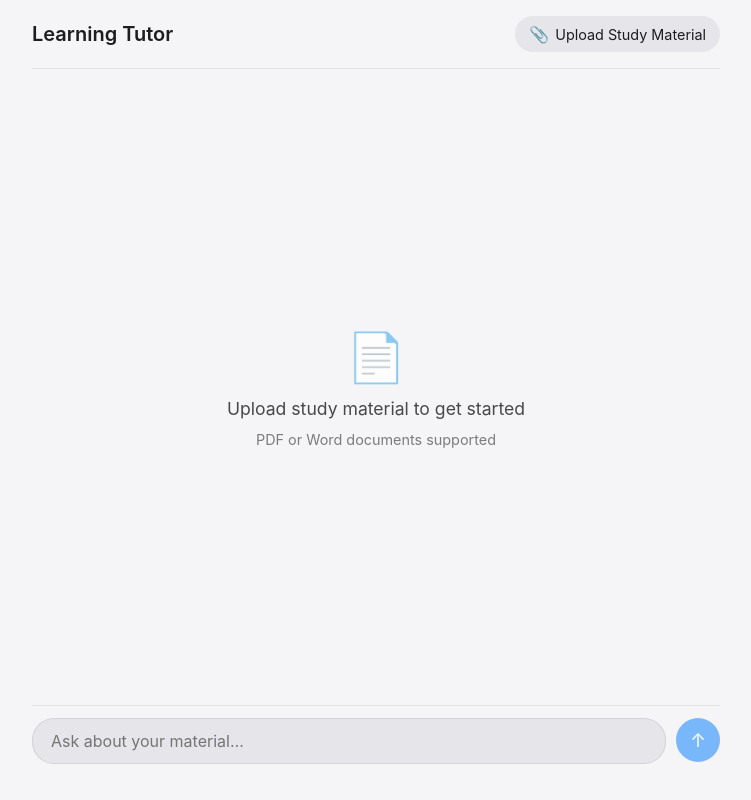
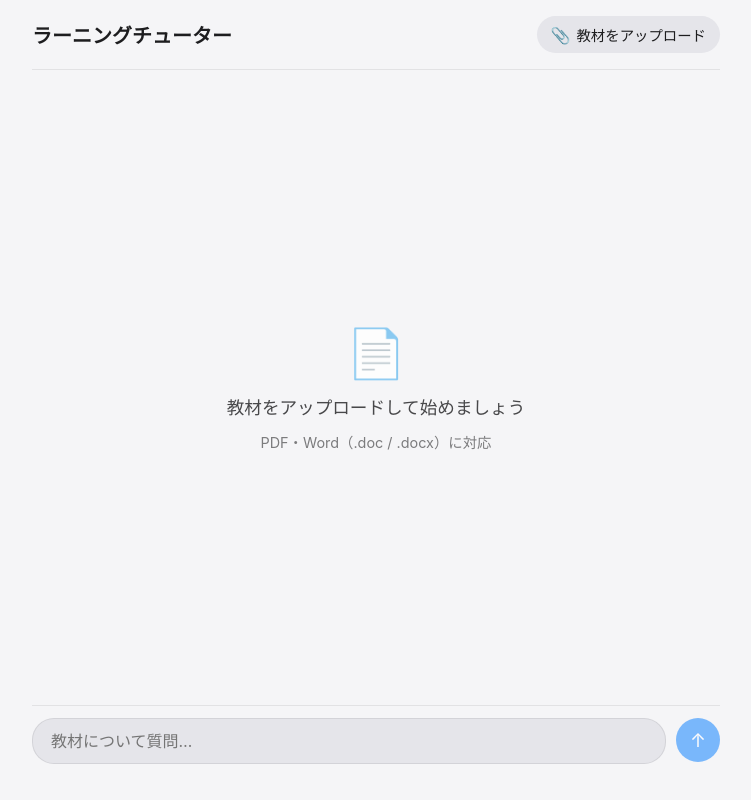
Before and after one commit to carai-creater/intellect2, a Next.js app: page / in a window 1280 px wide. Shown: the whole page, without its empty margins (264-1015 px from the left). Built offline with nearby package versions, Linux system fonts and the light colour scheme.

Commit message:
japanese

```diff
--- a/app/components/Chat.tsx
+++ b/app/components/Chat.tsx
@@ -120,10 +120,10 @@ export default function Chat() {
         try {
           data = text ? JSON.parse(text) : {};
         } catch {
-          if (!res.ok) throw new Error(text || "Upload failed");
-          throw new Error("Invalid response from server");
+          if (!res.ok) throw new Error(text || "アップロードに失敗しました");
+          throw new Error("サーバーからの応答が不正です");
         }
-        if (!res.ok) throw new Error(data.error || text || "Upload failed");
+        if (!res.ok) throw new Error(data.error || text || "アップロードに失敗しました");
         fileIdRef.current = data.id;
         setMessages((prev) => [
           ...prev,
@@ -132,7 +132,7 @@ export default function Chat() {
         setSending(true);
         await sendToDify(ANALYZE_PROMPT, data.id, conversationIdRef.current);
       } catch (err) {
-        setError(err instanceof Error ? err.message : "Upload failed");
+        setError(err instanceof Error ? err.message : "アップロードに失敗しました");
       } finally {
         setUploading(false);
         setSending(false);
@@ -154,7 +154,7 @@ export default function Chat() {
     setSending(true);
     sendToDify(text, fileIdRef.current, conversationIdRef.current)
       .catch((err) => {
-        setError(err instanceof Error ? err.message : "Send failed");
+        setError(err instanceof Error ? err.message : "送信に失敗しました");
       })
       .finally(() => {
         setSending(false);
@@ -164,14 +164,14 @@ export default function Chat() {
   return (
     <div className={styles.chat}>
       <div className={styles.chatToolbar}>
-        <h1>Learning Tutor</h1>
+        <h1>ラーニングチューター</h1>
         <label
           className={`${styles.uploadBtn} ${uploading ? styles.disabled : ""}`}
         >
           <span className={styles.uploadIcon} aria-hidden>
             📎
           </span>
-          Upload Study Material
+          教材をアップロード
           <input
             type="file"
             accept=".pdf,.doc,.docx"
@@ -188,7 +188,7 @@ export default function Chat() {
           <button
             type="button"
             onClick={() => setError(null)}
-            aria-label="Dismiss"
+            aria-label="閉じる"
           >
             ×
           </button>
@@ -198,7 +198,7 @@ export default function Chat() {
       {uploading && (
         <div className={styles.overlay}>
           <div className={styles.spinner} />
-          <p>Processing document…</p>
+          <p>ドキュメントを処理中…</p>
         </div>
       )}
 
@@ -206,8 +206,8 @@ export default function Chat() {
         {messages.length === 0 ? (
           <div className={styles.empty}>
             <div className={styles.emptyIcon}>📄</div>
-            <p>Upload study material to get started</p>
-            <span>PDF or Word documents supported</span>
+            <p>教材をアップロードして始めましょう</p>
+            <span>PDF・Word（.doc / .docx）に対応</span>
           </div>
         ) : (
           messages.map((m) => (
@@ -235,7 +235,7 @@ export default function Chat() {
         <input
           type="text"
           className={styles.input}
-          placeholder="Ask about your material…"
+          placeholder="教材について質問…"
           value={input}
           onChange={(e) => setInput(e.target.value)}
           onKeyDown={(e) =>
@@ -248,7 +248,7 @@ export default function Chat() {
           className={styles.sendBtn}
           onClick={handleSend}
           disabled={!input.trim() || sending}
-          aria-label="Send"
+          aria-label="送信"
         >
           ↑
         </button>
--- a/app/layout.tsx
+++ b/app/layout.tsx
@@ -2,8 +2,8 @@ import type { Metadata } from "next";
 import "./globals.css";
 
 export const metadata: Metadata = {
-  title: "Learning Tutor",
-  description: "Simple Learning Tutor — chat with your study materials",
+  title: "ラーニングチューター",
+  description: "シンプルなラーニングチューター — 教材とチャットで学ぶ",
 };
 
 export default function RootLayout({
@@ -12,7 +12,7 @@ export default function RootLayout({
   children: React.ReactNode;
 }) {
   return (
-    <html lang="en">
+    <html lang="ja">
       <body>{children}</body>
     </html>
   );
--- a/package.json
+++ b/package.json
@@ -4,6 +4,7 @@
   "private": true,
   "scripts": {
     "dev": "next dev",
+    "dev:vercel": "vercel dev",
     "build": "next build",
     "start": "next start",
     "lint": "next lint"
```
